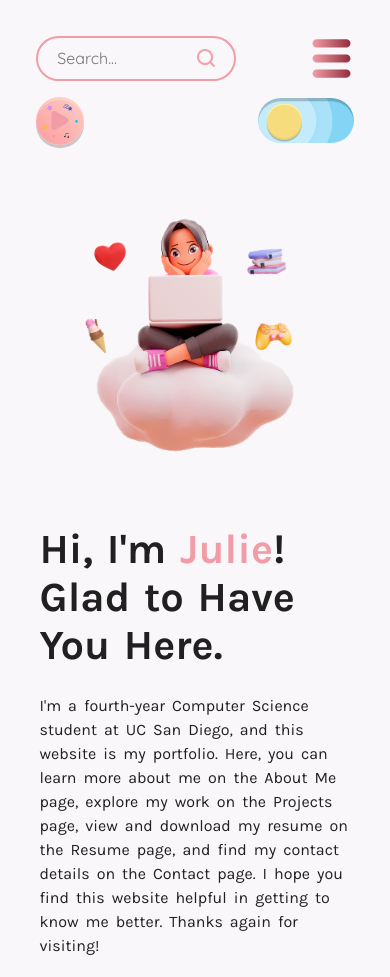
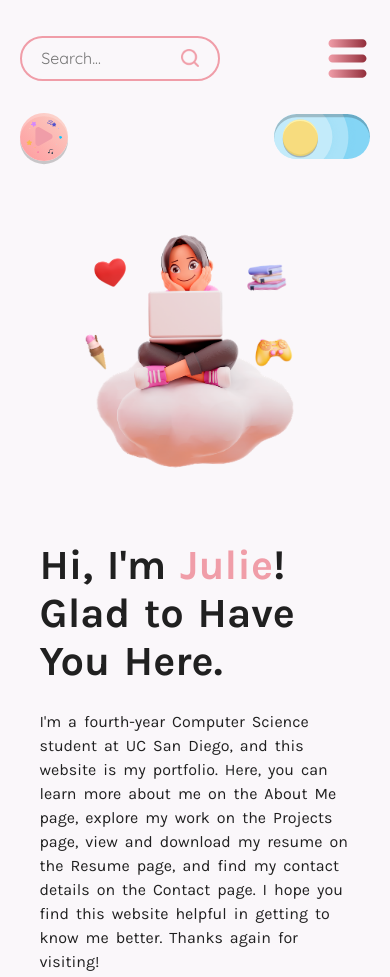
Before and after one commit to Julie0827/cse134-hw5, a plain HTML site: page index.html in a window 390 px wide. Shown: the top 977 px of the page. Drawn offline with Linux system fonts and the light colour scheme.

Commit message:
Adjust padding for main nav and setting on mobile 🤳

```diff
--- a/styles/style.css
+++ b/styles/style.css
@@ -627,11 +627,20 @@ h2 {
 }
 
 @media (max-width: 480px) {
+    .main-nav {
+        padding: 1rem 0;
+    }
+
     .nav-link {
         display: none;
     }
 
+    .setting {
+        padding: 0;
+    }
+
     .search-sidebar {
+        left: 1rem;
         top: 5.5rem;
     }
 
```
